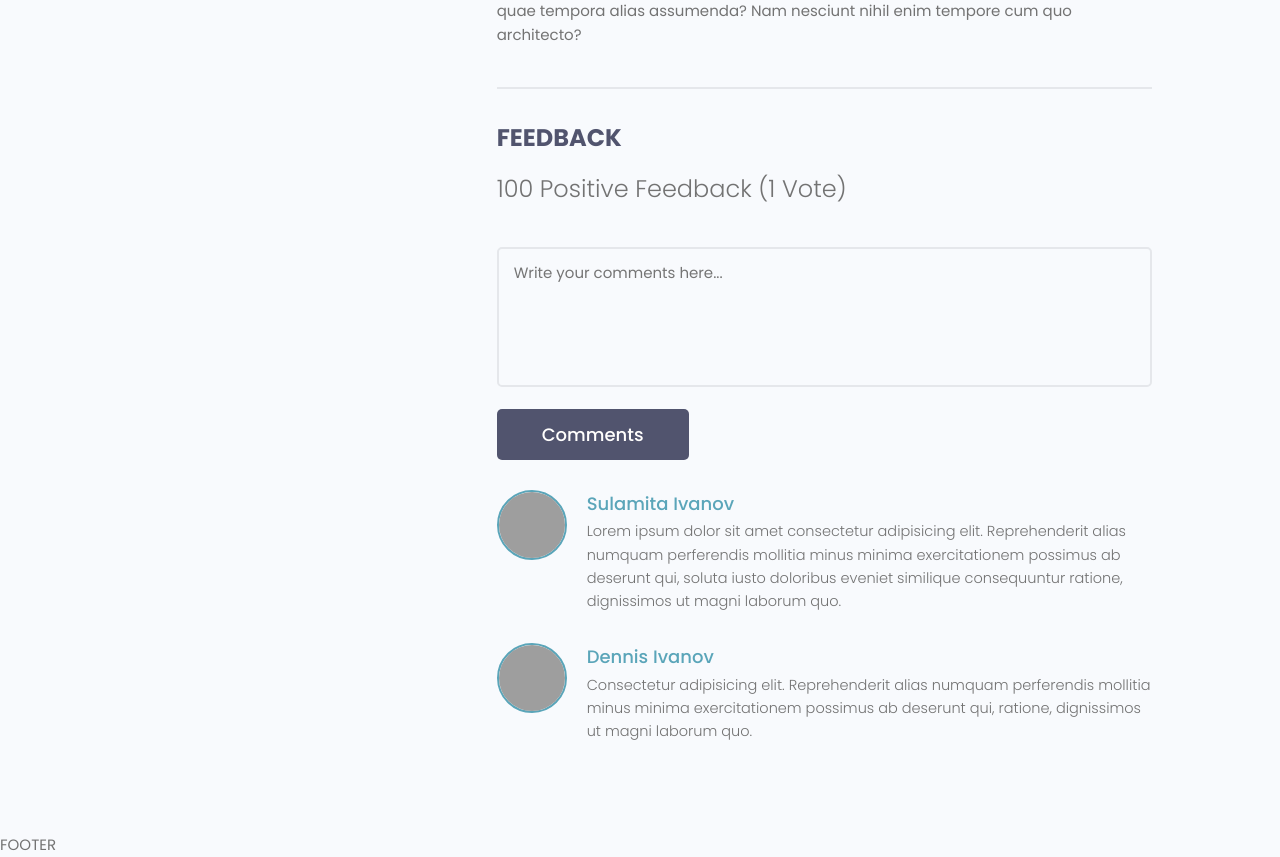
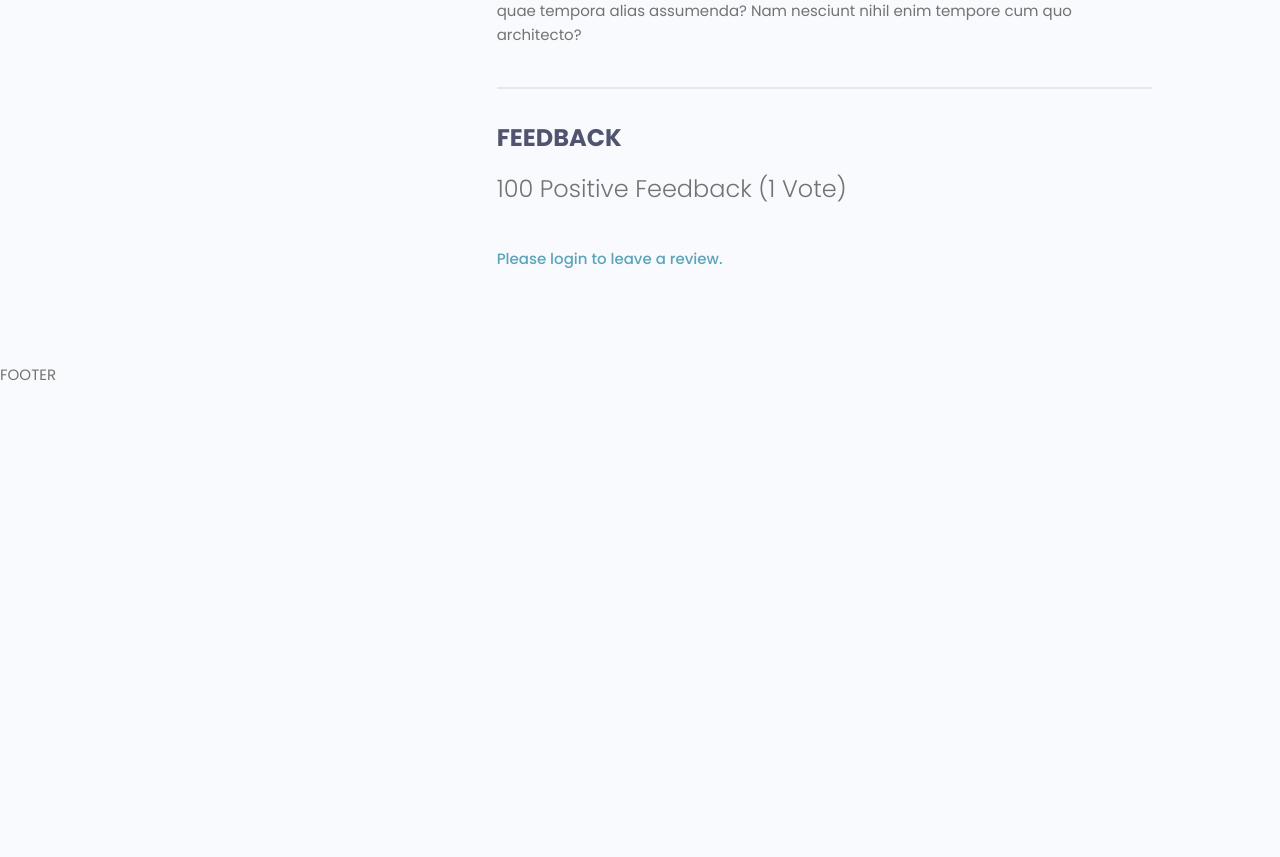
Before and after one commit to Jack112-create/Devsearch, a Django app: page /projects/project/8fe21eb8-23b2-4c8b-b407-253b44f2ded7 in a window 1280 px wide. Shown: the part 961-1818 px from the top of the page. After the commit the page ends 1341 px from the top, so only its background shows below. Run offline with Django 4.2, Linux system fonts and the light colour scheme; data comes from the database, SQL or seed files in the repository; both versions use the stored data as it was after the commit; some libraries are stand-ins or nearby versions; grey boxes are pictures that could not be loaded.

Commit message:
Add project model methods to update vote total and vote ratio. Add redirect to project review from login view.

```diff
--- a/projects/forms.py
+++ b/projects/forms.py
@@ -1,6 +1,6 @@
 from django.forms import ModelForm
 from django import forms
-from .models import Project
+from .models import Project, Review
 
 
 class ProjectForm(ModelForm):
@@ -16,3 +16,19 @@ class ProjectForm(ModelForm):
 
         for name, field in self.fields.items():
             field.widget.attrs.update({'class':'input'})
+
+
+class ReviewForm(ModelForm):
+    class Meta:
+        model = Review
+        fields = ['value', 'body']
+        labels = {
+            'value': 'Place your vote',
+            'body': 'Add a comment with your vote',
+        }
+
+    def __init__(self, *args, **kwargs):
+        super(ReviewForm, self).__init__(*args, **kwargs)
+
+        for name, field in self.fields.items():
+            field.widget.attrs.update({'class':'input'})
--- a/projects/models.py
+++ b/projects/models.py
@@ -20,7 +20,22 @@ class Project(models.Model):
         return self.title
 
     class Meta:
-        ordering = ['created']
+        ordering = ['-vote_ratio', '-vote_total', 'title']
+
+    @property
+    def reviewers(self):
+        queryset = self.review_set.all().values_list('owner__id', flat=True)
+        return queryset
+
+    @property
+    def getVoteCount(self):
+        reviews =  self.review_set.all()
+        upVotes = reviews.filter(value='up').count()
+        totalVotes = reviews.count()
+        ratio = (upVotes / totalVotes) * 100
+        self.vote_total = totalVotes
+        self.vote_ratio = ratio
+        self.save()
 
 
 class Review(models.Model):
@@ -28,12 +43,15 @@ class Review(models.Model):
         ('up', 'Up Vote'),
         ('down', 'Down Vote')
     )
-    # owner =
+    owner = models.ForeignKey(Profile, on_delete=models.CASCADE, null=True)
     project = models.ForeignKey(Project, on_delete=models.CASCADE)
     body = models.TextField(null=True, blank=True)
     value = models.CharField(max_length=200, choices=VOTE_TYPE)
     created = models.DateTimeField(auto_now_add=True)
     id = models.UUIDField(default=uuid.uuid4, unique=True, primary_key=True, editable=False)
+
+    class Meta:
+        unique_together = [['owner', 'project']]
 
     def __str__(self):
         return self.value
--- a/projects/templates/projects/single-project.html
+++ b/projects/templates/projects/single-project.html
@@ -47,42 +47,41 @@
                         <h5 class="project--rating">
                         {{project.vote_ratio}} Positive Feedback ({{project.vote_total}} Vote{{project.vote_total|pluralize:"s"}})
                         </h5>
-
-                        <form class="form" action="#" method="POST">
-                        <!-- Textarea -->
+                        {% if request.user.profile.id in project.reviewers %}
+                            <p>You have already submitted a review for this project.</p>
+                        {% elif request.user.profile == project.owner %}
+                            <p>You cannot review your own work.</p>
+                        {% elif request.user.is_authenticated %}
+                            <form action="{% url 'project' project.id %}" method="POST">
+                                {% csrf_token %}
+                                {% for field in form %}
                                 <div class="form__field">
-                            <label for="formInput#textarea">Comments: </label>
-                            <textarea class="input input--textarea" name="message" id="formInput#textarea"
-                            placeholder="Write your comments here..."></textarea>
+                                    <label for="formInput#textarea">{{field.label}}</label>
+                                    {{ field }}
                                 </div>
-                        <input class="btn btn--sub btn--lg" type="submit" value="Comments" />
+                                {% endfor %}
+                                <input class="btn btn--sub btn--lg" type="submit" value="Add Review" />
                             </form>
+                        {% else %}
+                        <a href="{% url 'login' %}?next={{ request.path }}">Please login to leave a review.</a>
+                        {% endif %}
                             <div class="commentList">
+                                {% for review in project.review_set.all %}
+                                    {% if review.body %}
                                         <div class="comment">
-                                    <a href="profile.html">
+                                            <a href="{% url 'user-profile' review.owner.id %}">
                                             <img class="avatar avatar--md"
-                                        src="https://pbs.twimg.com/profile_images/1335382240931368961/b3wSZKj4_400x400.jpg" alt="user" />
+                                                src="{{ review.owner.profile_image.url }}" alt="user" />
                                             </a>
                                             <div class="comment__details">
-                                    <a href="profile.html" class="comment__author">Sulamita Ivanov</a>
+                                            <a href="{% url 'user-profile' review.owner.id %}" class="comment__author">{{ review.owner.name }}</a>
                                             <p class="comment__info">
-                                        Lorem ipsum dolor sit amet consectetur adipisicing elit. Reprehenderit alias numquam perferendis
-                                        mollitia minus minima exercitationem possimus ab deserunt qui, soluta iusto doloribus eveniet
-                                        similique consequuntur ratione, dignissimos ut magni laborum quo.
+                                                {{ review.body|linebreaksbr }}
                                             </p>
                                             </div>
                                         </div>
-                                <div class="comment">
-                                    <a href="profile.html">
-                                    <img class="avatar avatar--md" src="https://avatars.githubusercontent.com/u/33843378" alt="user" />
-                                    </a>
-                                    <div class="comment__details">
-                                    <a href="profile.html" class="comment__author">Dennis Ivanov</a>
-                                    <p class="comment__info">
-                                        Consectetur adipisicing elit. Reprehenderit alias numquam perferendis mollitia minus minima
-                                        exercitationem possimus ab deserunt qui, ratione, dignissimos ut magni laborum quo.
-                                    </p>
-                                </div>
+                                    {% endif %}
+                                {% endfor %}
                             </div>
                         </div>
                     </div>
--- a/projects/views.py
+++ b/projects/views.py
@@ -1,9 +1,10 @@
 from django.shortcuts import render, redirect
 from django.contrib.auth.decorators import login_required
+from django.contrib import messages
 from django.db.models import Q
 from .utils import searchProjects, paginateProjects
 from projects.models import Project, Tag
-from .forms import ProjectForm
+from .forms import ProjectForm, ReviewForm
 
 # Create your views here.
 def projects(request):
@@ -20,10 +21,26 @@ def projects(request):
 
 def project(request, pk):
     projectObj = Project.objects.get(id=pk)
+    form = ReviewForm()
+
+    if request.method == 'POST':
+        form = ReviewForm(request.POST)
+        if form.is_valid():
+            review = form.save(commit=False)
+            review.project = projectObj
+            review.owner = request.user.profile
+            review.save()
+
+            projectObj.getVoteCount
+
+            messages.success(request, 'Your review was successfully submitted!')
+            return redirect('project', pk=projectObj.id)
+
     tags = projectObj.tags.all()
     context = {
         'project': projectObj,
-        'tags': tags
+        'tags': tags,
+        'form': form,
     }
     return render(request, 'projects/single-project.html', context)
 
--- a/static/styles/app.css
+++ b/static/styles/app.css
@@ -535,10 +535,10 @@ img {
   border-top: 2px solid var(--color-light);
 }
 
-.comments .form label {
+/* .comments .form label {
   position: absolute;
   margin: -9999px;
-}
+} */
 
 .commentList {
   margin: 3rem 0;
--- a/static/uikit/styles/modules/_card.css
+++ b/static/uikit/styles/modules/_card.css
@@ -45,3 +45,7 @@
 .card.card--dark .card__header {
   box-shadow: var(--generic-shadow);
 }
+
+.project a {
+  display: block !important;
+}
--- a/users/templates/users/login_register.html
+++ b/users/templates/users/login_register.html
@@ -56,7 +56,7 @@
       <p>Hello Developer, Welcome Back!</p>
     </div>
 
-    <form action="{% url 'login' %}" method="POST" class="form auth__form">
+    <form action="" method="POST" class="form auth__form">
       {% csrf_token %}
       <!-- Input:Email -->
       <div class="form__field">
--- a/users/views.py
+++ b/users/views.py
@@ -39,7 +39,7 @@ def loginUser(request):
     return redirect('profiles')
 
   if request.method == 'POST':
-    username = request.POST['username']
+    username = request.POST['username'].lower()
     password = request.POST['password']
 
     try:
@@ -51,7 +51,7 @@ def loginUser(request):
 
     if user is not None:
       login(request, user)
-      return redirect('profiles')
+      return redirect(request.GET['next'] if 'next' in request.GET else 'account')
     else:
       messages.error(request, 'username OR password is incorrect')
 
```
Also changed, not shown: db.sqlite3, projects/migrations/0008_alter_project_options_review_owner_and_more.py (added). Lines whose indentation alone changed are shown as unchanged.
